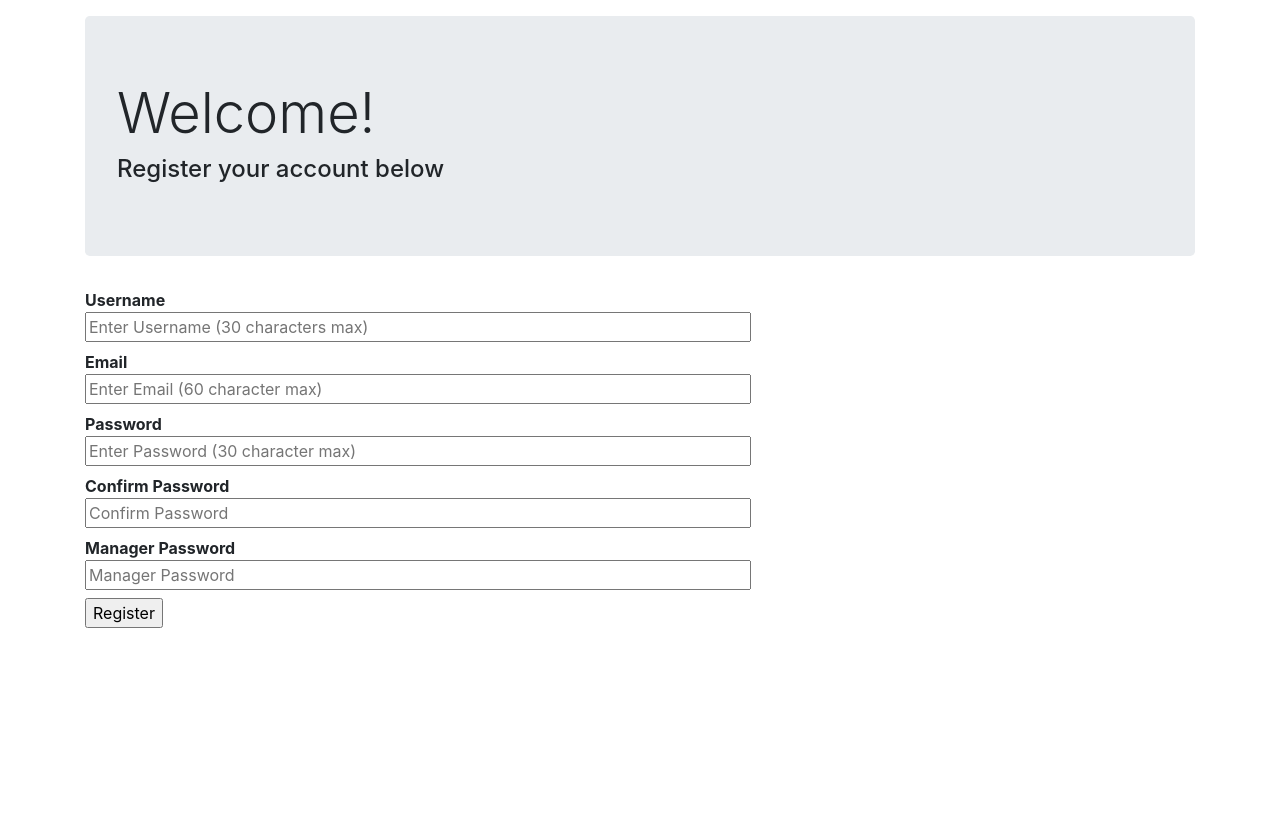
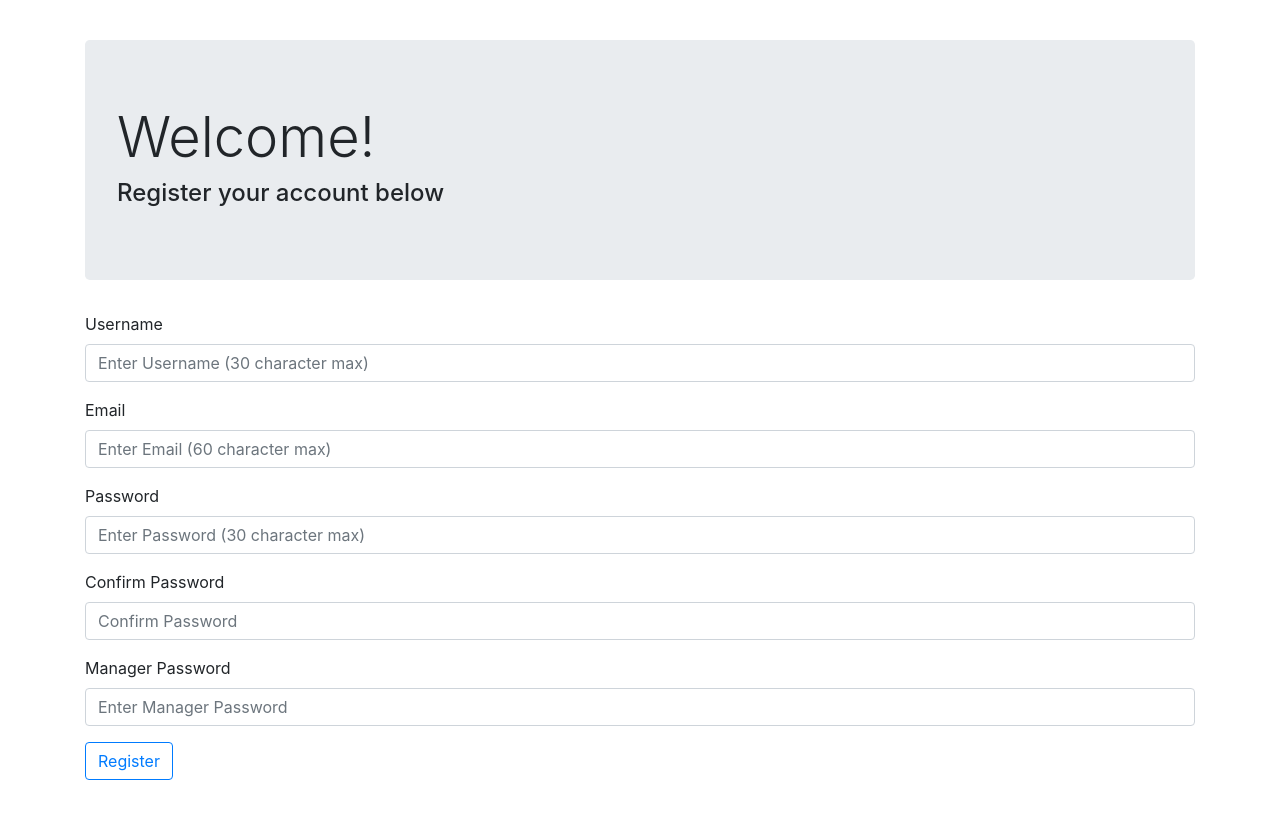
Before and after one commit to mdrinne/p3, a Flask app: template p3/templates/register.html in a window 1280 px wide. Shown: the part 56-884 px from the top of the page. Before the commit the page ends 684 px from the top, so only its background shows below. Run offline with Flask 2, Linux system fonts and the light colour scheme; the template is opened without the code that fills it, so the values that code supplies are empty; some libraries are stand-ins or nearby versions.

Commit message:
some minor aesthetic changes

```diff
--- a/p3/p3.py
+++ b/p3/p3.py
@@ -89,7 +89,4 @@ def logout():
 
 @app.route('/register', methods=['GET', 'POST'])
 def register():
-    error=None
-    for user in query_db('select * from CUSTOMER'):
-        print(user['email'])
-    return render_template('register.html', error=error)
+    return render_template('register.html')
--- a/p3/templates/navbar.html
+++ b/p3/templates/navbar.html
@@ -8,7 +8,7 @@
   integrity="sha384-WskhaSGFgHYWDcbwN70/dfYBj47jz9qbsMId/iRN3ewGhXQFZCSftd1LZCfmhktB" crossorigin="anonymous">
 </head>
 <body>
-  <nav class="navbar navbar-expand-sm navbar-dark fixed-top" style="background-color: #04C3D3">
+  <nav class="navbar navbar-expand-sm navbar-dark fixed-top justify-content-between" style="background-color: #04C3D3">
     <a class="navbar-brand">Movie DB</a>
     {% if session.logged_in %}
     <a class="btn btn-secondary" href="{{ url_for('logout') }}">Log Out</a>
--- a/p3/templates/register.html
+++ b/p3/templates/register.html
@@ -1,5 +1,6 @@
 {% extends "navbar.html" %}
 {% block body %}
+<br>
   <div class="container">
     <div class="jumbotron">
       <h1 class="display-4">Welcome!</h1>
@@ -8,19 +9,28 @@
   </div>
   <div class="container">
     <form action="{{ url_for('register') }}" method=post>
-      <dl>
-        <dt>Username
-        <dd><input type=text name=username placeholder='Enter Username (30 characters max)' size=60 maxlength=30>
-        <dt>Email
-        <dd><input type=text name=email placeholder='Enter Email (60 character max)' size=60 maxlength=60>
-        <dt>Password
-        <dd><input type=password name=password placeholder='Enter Password (30 character max)' size=60 maxlength=30>
-        <dt>Confirm Password
-        <dd><input type=password name=confirmpassword placeholder='Confirm Password' size=60 maxlength=30>
-        <dt>Manager Password
-        <dd><input type=password name=managerpassword placeholder='Manager Password' size=60 maxlength=30>
-        <dd><input type=submit value=Register>
-      </dl>
+      <div class="form-group">
+        <label for="loginUsername">Username</label>
+        <input type="username" class="form-control" id="regUsername" placeholder="Enter Username (30 character max)" name=username maxlength=30>
+      </div>
+      <div class="form-group">
+        <label for="loginUsername">Email</label>
+        <input type="email" class="form-control" id="regEmail" placeholder="Enter Email (60 character max)" name=email maxlength=60>
+      </div>
+      <div class="form-group">
+        <label for="loginUsername">Password</label>
+        <input type="password" class="form-control" id="regPassword" placeholder="Enter Password (30 character max)" name=password maxlength=30>
+      </div>
+      <div class="form-group">
+        <label for="loginUsername">Confirm Password</label>
+        <input type="password" class="form-control" id="regConfirmPass" placeholder="Confirm Password" name=confirmPass maxlength=30>
+      </div>
+      <div class="form-group">
+        <label for="loginUsername">Manager Password</label>
+        <input type="password" class="form-control" id="regManagerPass" placeholder="Enter Manager Password" name=managerPass maxlength=30>
+      </div>
+      <button type="submit" class="btn btn-outline-primary">Register</button>
     </form>
   </div>
+  <br><br>
 {% endblock %}
```
Also changed, not shown: p3/static/style.css (added).
